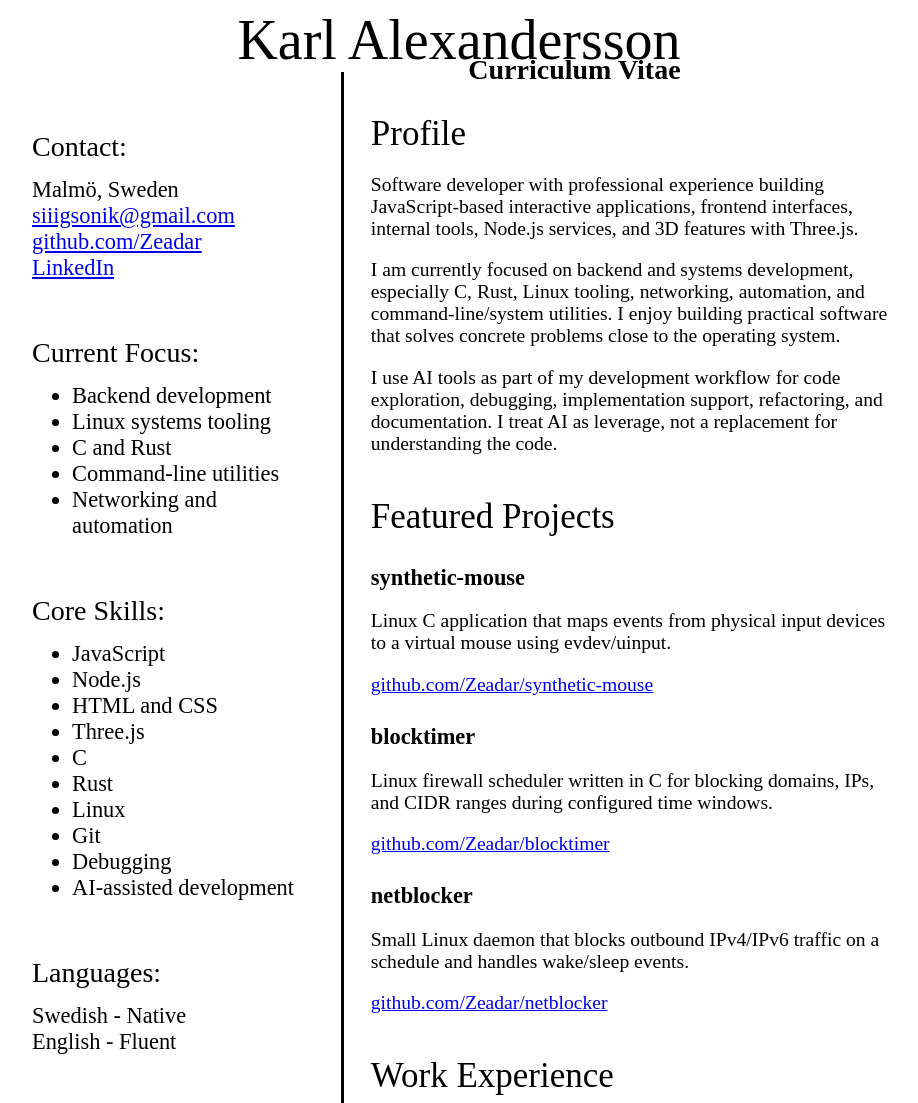
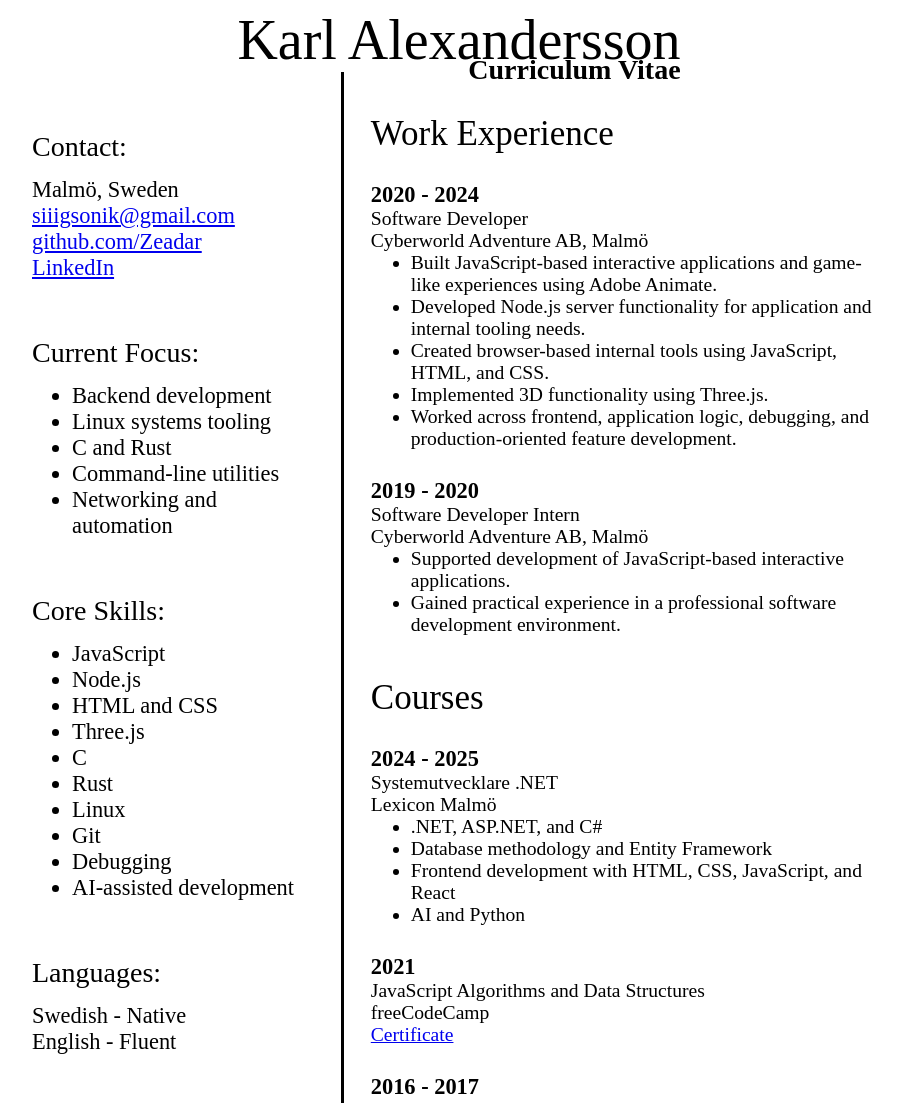
Before and after one commit to Zeadar/html_cv, a plain HTML site: page index.html in a window 1280 px wide. Shown: the top 1103 px of the page, without its empty margins (181-1099 px from the left). Drawn offline with Linux system fonts and the light colour scheme; a web font is replaced by a local one.

Commit message:
Move profile and projects to portfolio

```diff
--- a/index.html
+++ b/index.html
@@ -91,59 +91,6 @@
         </div>
         <div id="verticalLine"></div>
         <div id="mainBody">
-          <div class="mainTitle">
-            <span>Profile</span>
-          </div>
-          <div class="jobPlace">
-            <p>
-              Software developer with professional experience building JavaScript-based interactive applications,
-              frontend interfaces, internal tools, Node.js services, and 3D features with Three.js.
-            </p>
-            <p>
-              I am currently focused on backend and systems development, especially C, Rust, Linux tooling, networking,
-              automation, and command-line/system utilities. I enjoy building practical software that solves concrete
-              problems close to the operating system.
-            </p>
-            <p>
-              I use AI tools as part of my development workflow for code exploration, debugging, implementation support,
-              refactoring, and documentation. I treat AI as leverage, not a replacement for understanding the code.
-            </p>
-          </div>
-
-          <div class="mainTitle">
-            <span>Featured Projects</span>
-          </div>
-          <div class="subTitle">
-            <span>synthetic-mouse</span>
-          </div>
-          <div class="jobPlace">
-            <p>
-              Linux C application that maps events from physical input devices to a virtual mouse using evdev/uinput.
-            </p>
-            <a href="https://github.com/Zeadar/synthetic-mouse">github.com/Zeadar/synthetic-mouse</a>
-          </div>
-
-          <div class="subTitle">
-            <span>blocktimer</span>
-          </div>
-          <div class="jobPlace">
-            <p>
-              Linux firewall scheduler written in C for blocking domains, IPs, and CIDR ranges during configured time
-              windows.
-            </p>
-            <a href="https://github.com/Zeadar/blocktimer">github.com/Zeadar/blocktimer</a>
-          </div>
-
-          <div class="subTitle">
-            <span>netblocker</span>
-          </div>
-          <div class="jobPlace">
-            <p>
-              Small Linux daemon that blocks outbound IPv4/IPv6 traffic on a schedule and handles wake/sleep events.
-            </p>
-            <a href="https://github.com/Zeadar/netblocker">github.com/Zeadar/netblocker</a>
-          </div>
-
           <div class="mainTitle">
             <span>Work Experience</span>
           </div>
```
